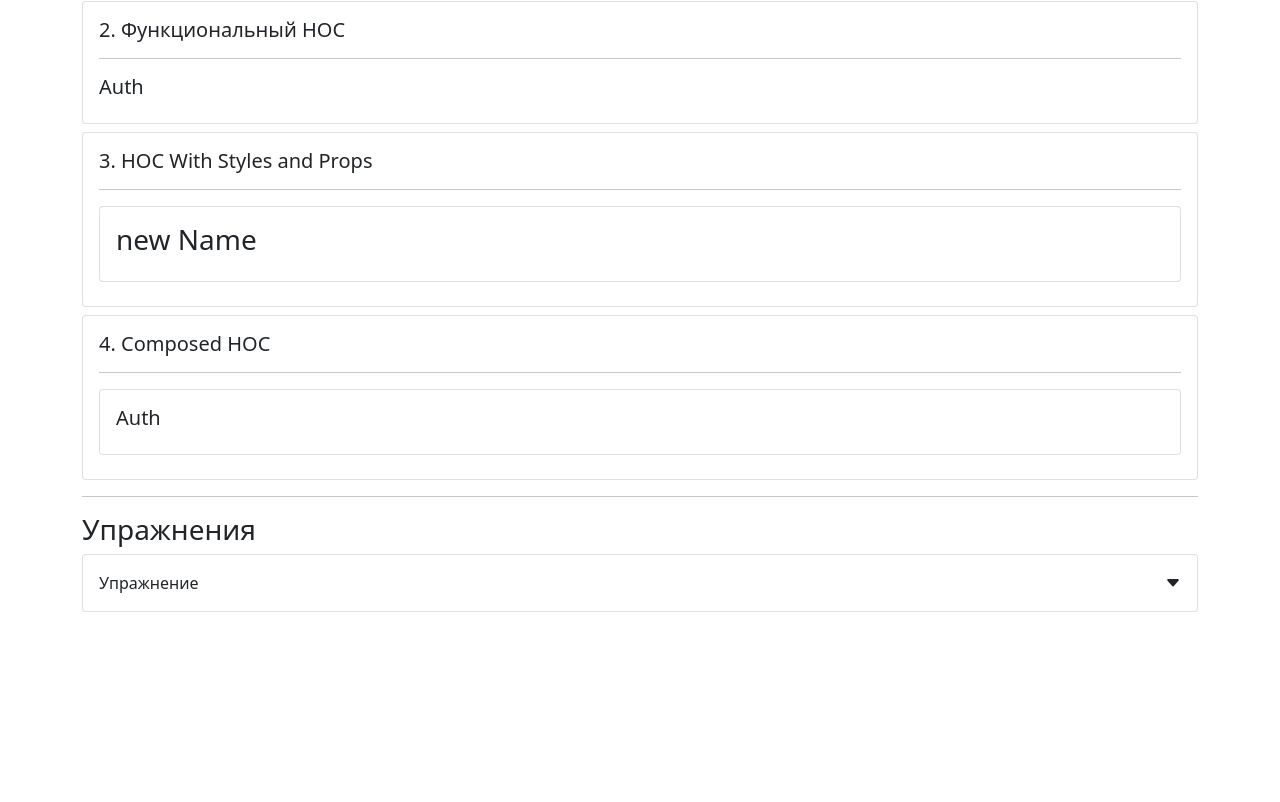
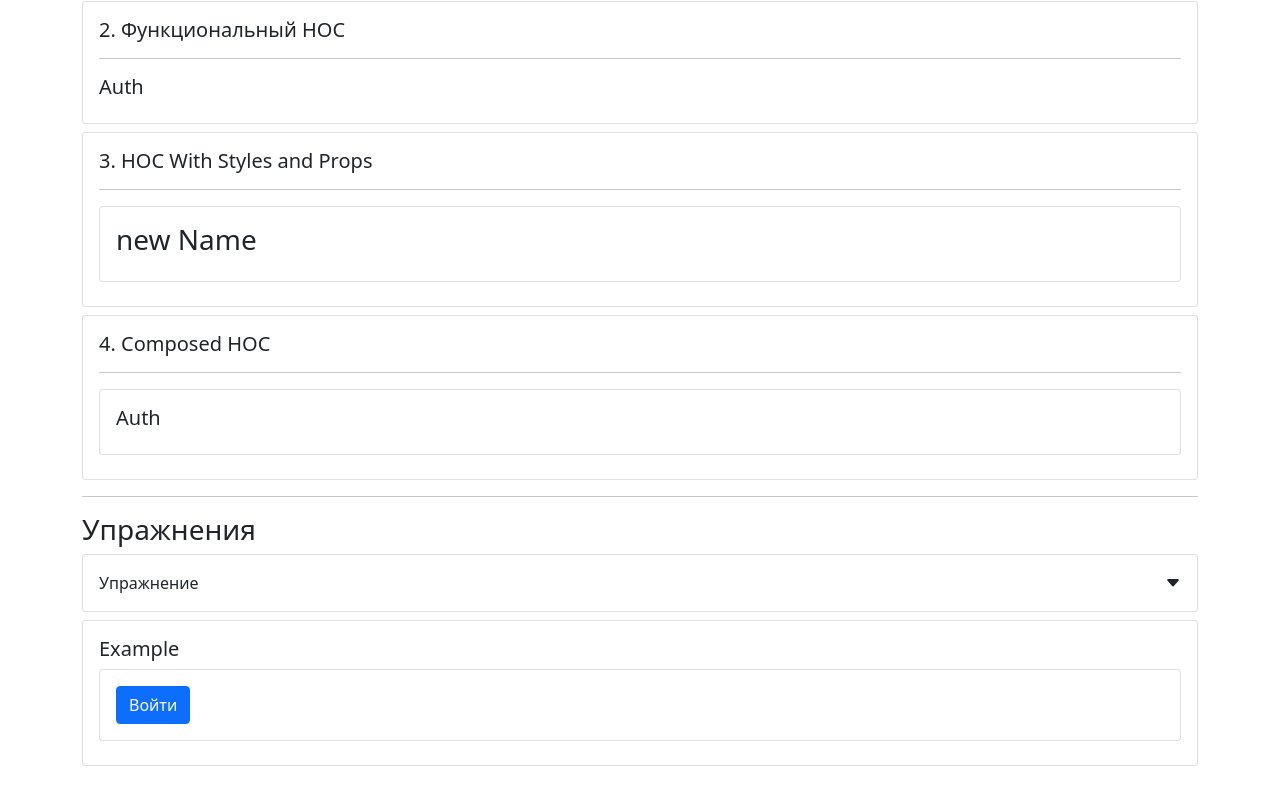
Before and after one commit to VladimirMolchanov/start-hooks, a React (Create React App) app: page /hoc in a window 1280 px wide. Shown: the part 474-1276 px from the top of the page. Before the commit the page ends 1154 px from the top, so only its background shows below. Built offline with nearby package versions, Linux system fonts and the light colour scheme.

Commit message:
homework

```diff
--- a/src/app/components/exercises/childrenExercise.jsx
+++ b/src/app/components/exercises/childrenExercise.jsx
@@ -1,7 +1,31 @@
 import React from "react";
 import CollapseWrapper from "../common/collapse";
+import SmallTitle from "../common/typografy/smallTitle";
+import CardWrapper from "../common/Card";
+import PropTypes from "prop-types";
+
+const PageComponent = ({ children }) => {
+    return React.Children.map(children, (child, index) => {
+        return (
+            <>
+                <div className="d-flex">
+                    <div className="me-2">{index + 1}.</div>
+                    {React.cloneElement(child, { ...child.props })}
+                </div>
+            </>
+        );
+    });
+};
+PageComponent.propTypes = {
+    children: PropTypes.oneOfType([
+        PropTypes.arrayOf(PropTypes.node),
+        PropTypes.node
+    ])
+};
+
 const ChildrenExercise = () => {
     return (
+        <>
             <CollapseWrapper title="Упражнение">
                 <p className="mt-3">
                     У вас есть компоненты Списка. Вам необходимо к каждому из них
@@ -15,6 +39,16 @@ const ChildrenExercise = () => {
                 <Component />
                 <Component />
             </CollapseWrapper>
+
+            <CardWrapper>
+                <SmallTitle>Example</SmallTitle>
+                <PageComponent>
+                    <Component />
+                    <Component />
+                    <Component />
+                </PageComponent>
+            </CardWrapper>
+        </>
     );
 };
 
--- a/src/app/components/exercises/hocExercise.jsx
+++ b/src/app/components/exercises/hocExercise.jsx
@@ -1,8 +1,57 @@
-import React from "react";
+import React, { useState } from "react";
 import CollapseWrapper from "../common/collapse";
+import SmallTitle from "../common/typografy/smallTitle";
+import CardWrapper from "../common/Card";
+import PropTypes from "prop-types";
+
+const SimpleComponent = ({ onLogin, onLogOut, isAuth }) => {
+    const handleClick = () => {
+        if (isAuth) {
+            onLogOut();
+        } else {
+            onLogin();
+        }
+    };
+    return (
+        <>
+            <button className="btn btn-primary" onClick={handleClick}>
+                {!isAuth ? "Войти" : "Выйти из системы"}
+            </button>
+        </>
+    );
+};
+SimpleComponent.propTypes = {
+    isAuth: PropTypes.bool,
+    onLogin: PropTypes.func,
+    onLogOut: PropTypes.func
+};
+
+const withLoginPropsStyles = (Component) => (props) => {
+    const [auth, setAuth] = useState(localStorage.getItem("auth") === "true");
+    const handleLogin = () => {
+        setAuth(true);
+        localStorage.setItem("auth", "true");
+    };
+    const handleOnLogin = () => {
+        setAuth(false);
+        localStorage.setItem("auth", "false");
+    };
+    return (
+        <CardWrapper>
+            <Component
+                {...props}
+                isAuth={auth}
+                onLogin={handleLogin}
+                onLogOut={handleOnLogin}
+            />
+        </CardWrapper>
+    );
+};
 
 const HocExercise = () => {
+    const ComponentAuthButton = withLoginPropsStyles(SimpleComponent);
     return (
+        <>
             <CollapseWrapper title="Упражнение">
                 <p className="mt-3">
                     Вам необходимо реализовать компонент{" "}
@@ -48,6 +97,11 @@ const HocExercise = () => {
                     </li>
                 </ul>
             </CollapseWrapper>
+            <CardWrapper>
+                <SmallTitle>Example</SmallTitle>
+                <ComponentAuthButton/>
+            </CardWrapper>
+        </>
     );
 };
 
--- a/src/app/components/exercises/useRefExercise.jsx
+++ b/src/app/components/exercises/useRefExercise.jsx
@@ -1,6 +1,12 @@
-import React from "react";
+import React, { useRef } from "react";
 import CollapseWrapper from "../common/collapse";
 const UseRefExercise = () => {
+    const blockRef = useRef();
+    const handleClick = () => {
+        blockRef.current.style.width = "150px";
+        blockRef.current.style.height = "80px";
+        blockRef.current.firstChild.innerHTML = "text";
+    };
     return (
         <CollapseWrapper title="Упражнение">
             <p className="mt-3">
@@ -12,6 +18,7 @@ const UseRefExercise = () => {
                 <li>высота и ширина станут равны 150 и 80 соответственно</li>
             </ul>
             <div
+                ref={blockRef}
                 className="bg-primary d-flex flex-row justify-content-center align-items-center rounded"
                 style={{
                     height: 40,
@@ -21,6 +28,7 @@ const UseRefExercise = () => {
             >
                 <small>Блок</small>
             </div>
+            <button className="btn btn-primary" onClick={handleClick}>button</button>
         </CollapseWrapper>
     );
 };
```
Lines whose indentation alone changed are shown as unchanged.
